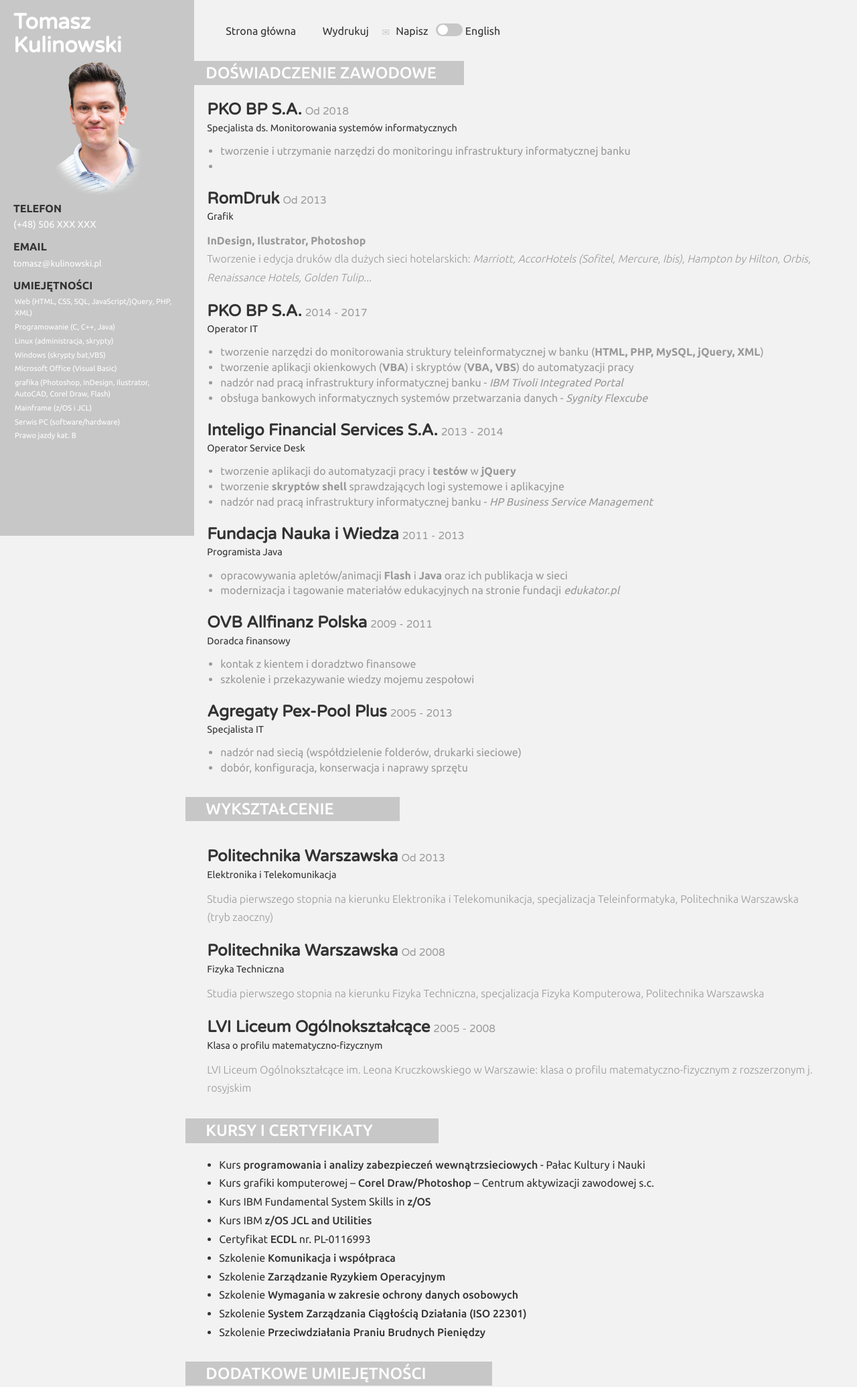
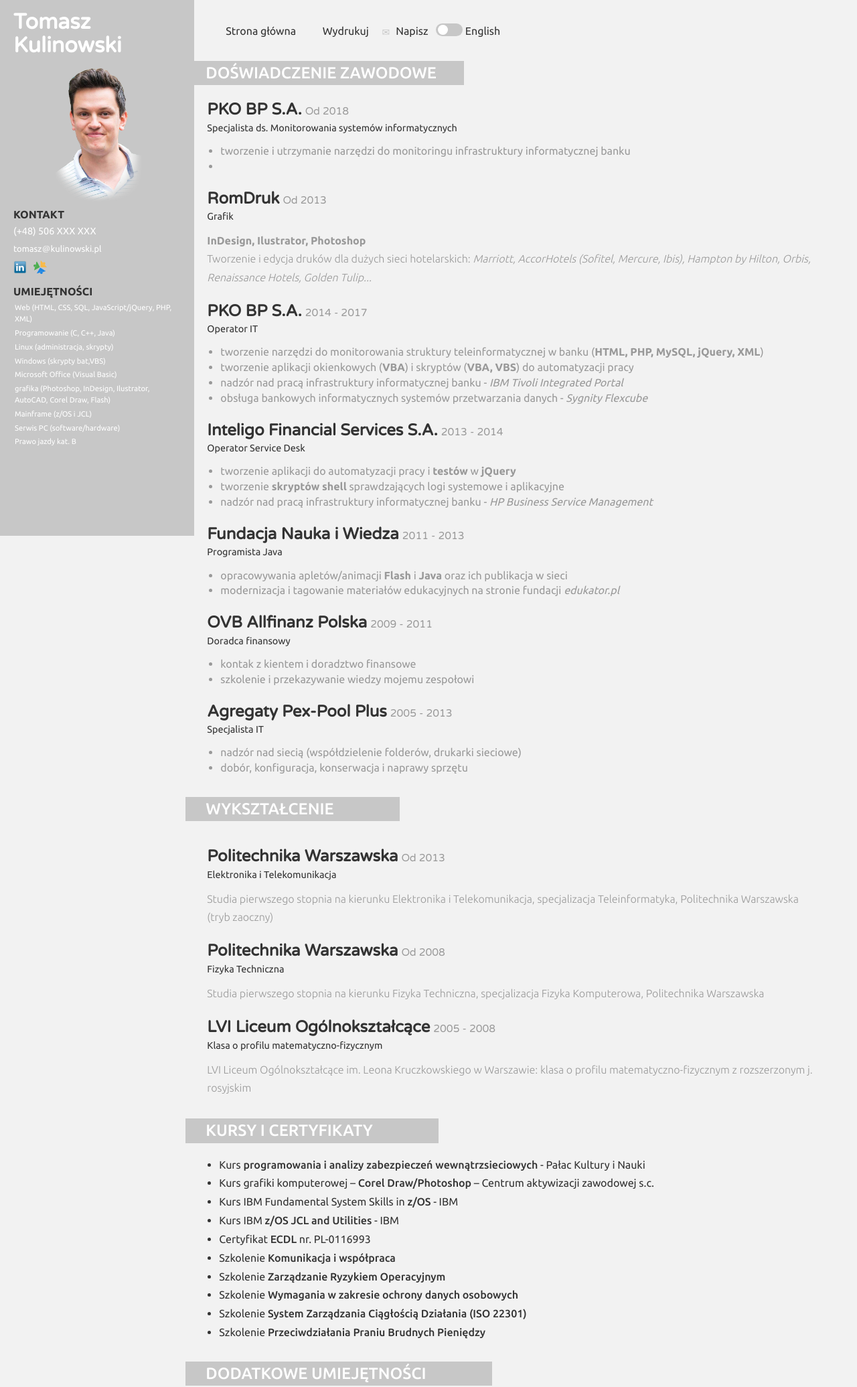
Before and after one commit to diabollo1/cv, a PHP site: page / in a window 1280 px wide. Shown: the top 2071 px of the page at 67% size. Run offline with PHP 8.4, Linux system fonts and the light colour scheme; some web fonts are replaced.

Commit message:
2018_03_26 Kontakt - dodanie linków do Linkedin i Goldenline

```diff
--- a/css/moje.css
+++ b/css/moje.css
@@ -18,7 +18,24 @@
 {
     color: #ffffff;
     font-size: 0.9em;
-	margin: 5px 0 1em 0;
+	margin: 5px 0 0em 0;
+}
+
+.details p
+{
+	margin: 5px 0 0em 0;
+}
+
+.sidebar img.logo_soc
+{
+	width: 20px;
+	height: 20px;
+}
+
+div.soc
+{
+	float: left;
+	margin: 8px 10px 0px 0;
 }
 
 /*
@@ -164,7 +181,7 @@
 }
 
 .sidebar h1{
-	margin-bottom: 0.2em;
+	margin-bottom: 0.5em;
 }
 
 .sidebar {
--- a/header.php
+++ b/header.php
@@ -5,26 +5,34 @@
 		 </div>
 
 		<div class="details">
-			 <h3><pl>TELEFON</pl><an>PHONE</an></h3>
-			 <div id="number">(+48) 506 <span>XXX XXX</span><span id="812 154 256" style="display:none;">727 456</span></div>
+			<h3><pl>KONTAKT</pl><an>CONTACT</an></h3>
+			<div id="number">(+48) 506 <span>XXX XXX</span><span id="812 154 256" style="display:none;">727 456</span></div>
+			<p><a href="mailto:toxmasz@kulinoxwski.pl?Subject=[Web%20CV]%20" onmouseover="this.href=this.href.replace(/x/g,'');">tomasz<img class="malpa" src="images/malpa.png" alt=""/>kulinowski.pl</a></p>
+			<div class="soc">
+				<a href="http://www.linkedin.com/in/tomasz-kulinowski" target="_blank">
+					<img class="logo_soc" src="images/logo_linkedin.png" alt="logo_linkedin"/>
+				</a>
+			</div>
+			<div class="soc">
+				<a href="https://www.goldenline.pl/tomasz-kulinowski/" target="_blank">
+					<img class="logo_soc" src="images/logo_Goldenline.png" alt="logo_Goldenline"/>
+				</a>
+			</div>
 
-
-			 <h3>EMAIL</h3>
-			 <p><a href="mailto:toxmasz@kulinoxwski.pl?Subject=[Web%20CV]%20" onmouseover="this.href=this.href.replace(/x/g,'');">tomasz<img class="malpa" src="images/malpa.png" alt=""/>kulinowski.pl</a></p>
-
-			 <address>
-			 <h3><pl>UMIEJĘTNOŚCI</pl><an>SKILLS</an></h3>
+			<br>
+			<br>
+			<address>
+				<h3><pl>UMIEJĘTNOŚCI</pl><an>SKILLS</an></h3>
 				<span>Web (HTML, CSS, SQL, JavaScript/jQuery, PHP, XML)</span>
 				<span><pl>Programowanie (C, C++, Java)</pl><an>Programming (C, C ++, Java)</an></span>
 				<span><pl>Linux (administracja, skrypty)</pl><an>Linux (administration, scripts)</an></span>
 				<span><pl>Windows (skrypty bat,VBS)</pl><an>Windows (bat scripts, VBS)</an></span>
 				<span>Microsoft Office (Visual Basic)</span>
-				<span><pl>grafika (Photoshop, InDesign, Ilustrator, AutoCAD, Corel Draw, Flash)</pl><an>graphics (Photoshop, InDesign, Ilustrator , AutoCAD, Corel Draw, Flash)</an></span>
+				<span><pl>grafika (Photoshop, InDesign, Ilustrator, AutoCAD, Corel Draw, Flash)		</pl><an>graphics (Photoshop, InDesign, Ilustrator , AutoCAD, Corel Draw, Flash)</an></span>
 				<span>Mainframe (z/OS i JCL)</span>
 				<span><pl>Serwis PC (software/hardware)</pl><an>PC service (software / hardware)</an></span>
 				<span><pl>Prawo jazdy kat. B</pl><an>Driving license category B</an></span>
-			 </address>
-
+			</address>
 		</div>
 		<div class="clearfix"></div>
 </div>
--- a/index.php
+++ b/index.php
@@ -189,10 +189,10 @@
 							<an><b>Programming and analysis course for intra-network security</b> - Palace of Culture and Science</an></li>
 						<li><pl>Kurs grafiki komputerowej – <b>Corel Draw/Photoshop</b> – Centrum aktywizacji zawodowej s.c.</pl>
 							<an>Computer graphics course - <b>Corel Draw / Photoshop</b> - Center for professional activation sc</an></li>
-						<li><pl>Kurs IBM Fundamental System Skills in <b>z/OS</b></pl>
-							<an>IBM Fundamental System Skills in <b>z/OS</b> course</an></li>
-						<li><pl>Kurs IBM <b>z/OS JCL and Utilities</b></pl>
-							<an>IBM </b>z/OS JCL and Utilities course</b></an></li>
+						<li><pl>Kurs IBM Fundamental System Skills in <b>z/OS</b> - IBM</pl>
+							<an>IBM Fundamental System Skills in <b>z/OS</b> course - IBM</an></li>
+						<li><pl>Kurs IBM <b>z/OS JCL and Utilities</b> - IBM</pl>
+							<an>IBM </b>z/OS JCL and Utilities course</b> - IBM</an></li>
 						<li><pl>Certyfikat <b>ECDL</b> nr. PL-0116993</pl>
 							<an><b>ECDL</b> certificate no. EN-0116993</an></li>
 						<li><pl>Szkolenie <b>Komunikacja i współpraca</b></pl>
```
Also changed, not shown: images/logo_Goldenline.png (added), images/logo_linkedin.png (added).
